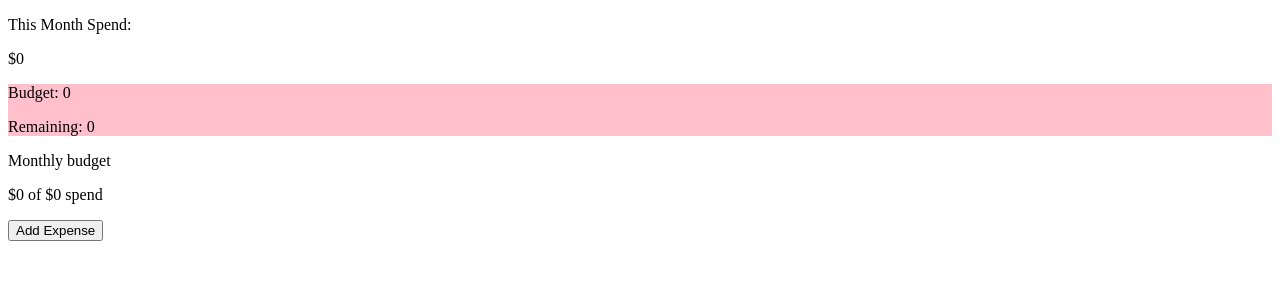
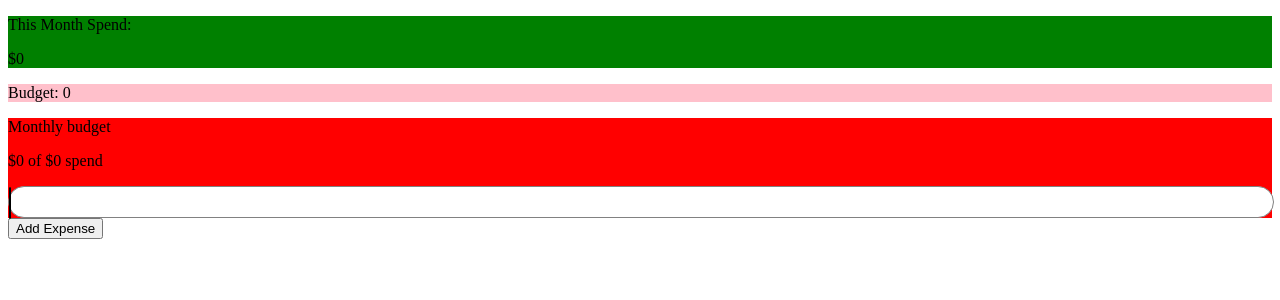
Before and after one commit to Nurik055/expense-tracker-dashboard, a React (Vite) app: page / in a window 1280 px wide. Shown: the top 300 px of the page. Built offline with nearby package versions, Linux system fonts and the light colour scheme.

Commit message:
the full budget dashboard

```diff
--- a/src/components/Cards/Cards.css
+++ b/src/components/Cards/Cards.css
@@ -1,3 +1,24 @@
 .budgetCard {
     background-color: pink;
 }
+.budgetDashboardContainer {
+    background-color: red;
+}
+.thisMSpend {
+    background-color: green;
+}
+.budgetDashboard {
+    height: 30px;
+    background-color: rgb(255, 255, 255);
+    border: 1px solid rgb(129, 129, 129);
+    border-radius: 20px;
+    position: relative;
+
+}
+.spendingsDashboard {
+    position: absolute;
+    background-color: green;
+    height: 100%;
+    border: 1px solid black;
+    border-radius: 20px
+}
--- a/src/components/Cards/Cards.jsx
+++ b/src/components/Cards/Cards.jsx
@@ -1,8 +1,10 @@
 import "../Cards/Cards.css";
 import { useState } from "react";
 
-function Cards({expenses, budget, setBudget}) {
-    {/* this month and total */}
+function Cards({ expenses, budget, setBudget }) {
+  {
+    /* this month and total */
+  }
   const today = new Date();
   const currentMonth = today.getMonth();
 
@@ -16,8 +18,9 @@ function Cards({expenses, budget, setBudget}) {
     return sum + Number(expense.amount);
   }, 0);
 
-
-  {/* budget functions and updating it */}
+  {
+    /* budget functions and updating it */
+  }
   const [isEditing, setIsEditing] = useState(false);
 
   function budgetFunction(e) {
@@ -27,19 +30,23 @@ function Cards({expenses, budget, setBudget}) {
       setIsEditing(false);
     }
   }
-  const expensePercent = (total/budget)* 100;
+  {
+    /* the dashboard and its text */
+  }
+  const expensePercent = (total / budget) * 100;
+  const remaining = budget - total;
+  const overTheBudget = total - budget;
+  let spendingDifference = "";
+  if (remaining > 0) {
+    spendingDifference = <p className="remainingBudget">{remaining} remains</p>;
+  } else if (remaining === 0) {
+    spendingDifference = <p></p>;
+  } else {
+    spendingDifference = (
+      <p className="overTheBudget">{overTheBudget} over the budget</p>
+    );
+  }
 
-  const remaining = budget - total;
-  const overTheBudget = total-budget;
-  let spendingDifference = "";
-  if(remaining > 0) {
-    spendingDifference = <p className="remainingBudget">{remaining} remains</p>;
-  }else if(remaining === 0){
-    spendingDifference = <p></p>
-  }
-  else {
-    spendingDifference = <p className="overTheBudget">{overTheBudget} over the budget</p>;
-  }
   return (
     <div>
       <div className="thisMSpend">
@@ -55,19 +62,24 @@ function Cards({expenses, budget, setBudget}) {
           ></input>
         ) : (
           <>
-          <p>Budget: {budget}</p>
-          <p>Remaining: {remaining}</p>
+            <p>Budget: {budget}</p>
           </>
-
         )}
       </div>
 
-
       <div className="budgetDashboardContainer">
         <p>Monthly budget</p>
-        <p>${total} of ${budget} spend</p>
+        <p>
+          ${total} of ${budget} spend
+        </p>
         <div>{spendingDifference}</div>
-        <div className="budgetDashboard"></div>
+
+        <div className="budgetDashboard" style={{ width: "100%" }}>
+          <div
+            className="spendingsDashboard"
+            style={{ width: `${expensePercent}%` }}
+          ></div>
+        </div>
       </div>
     </div>
   );
```
